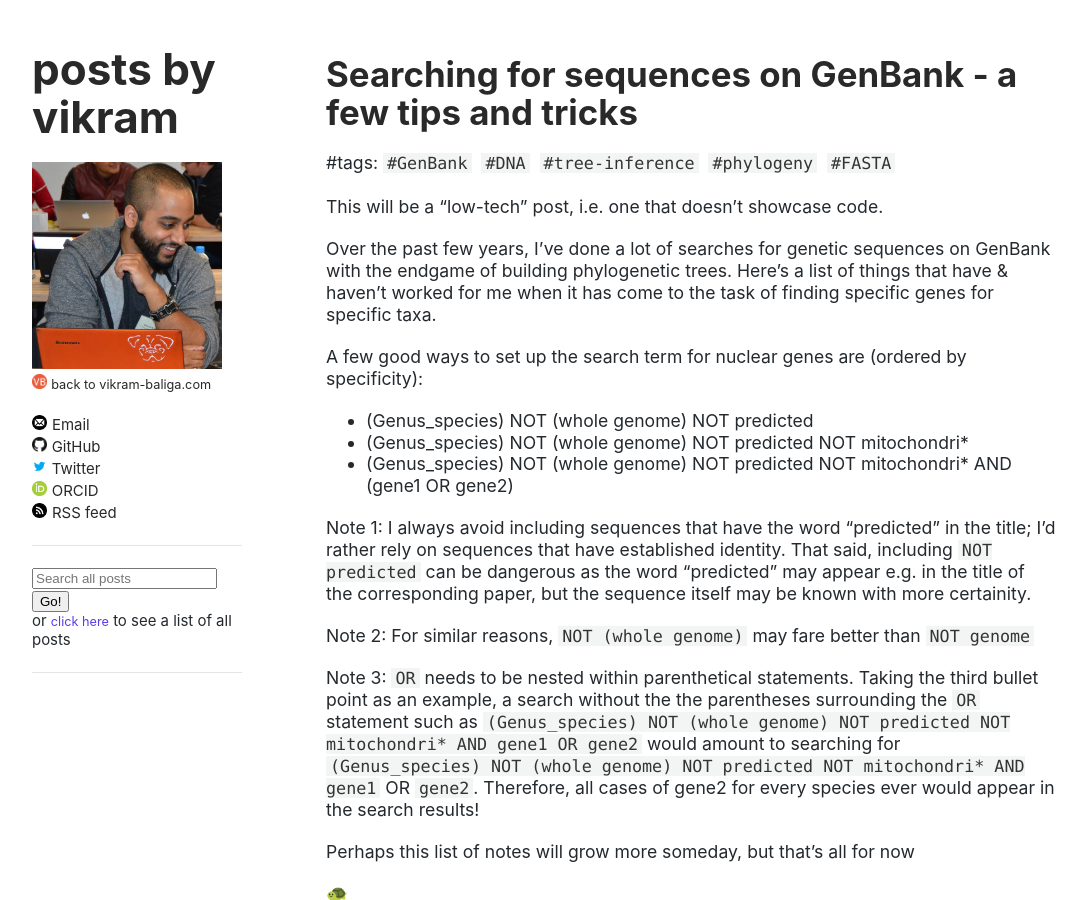
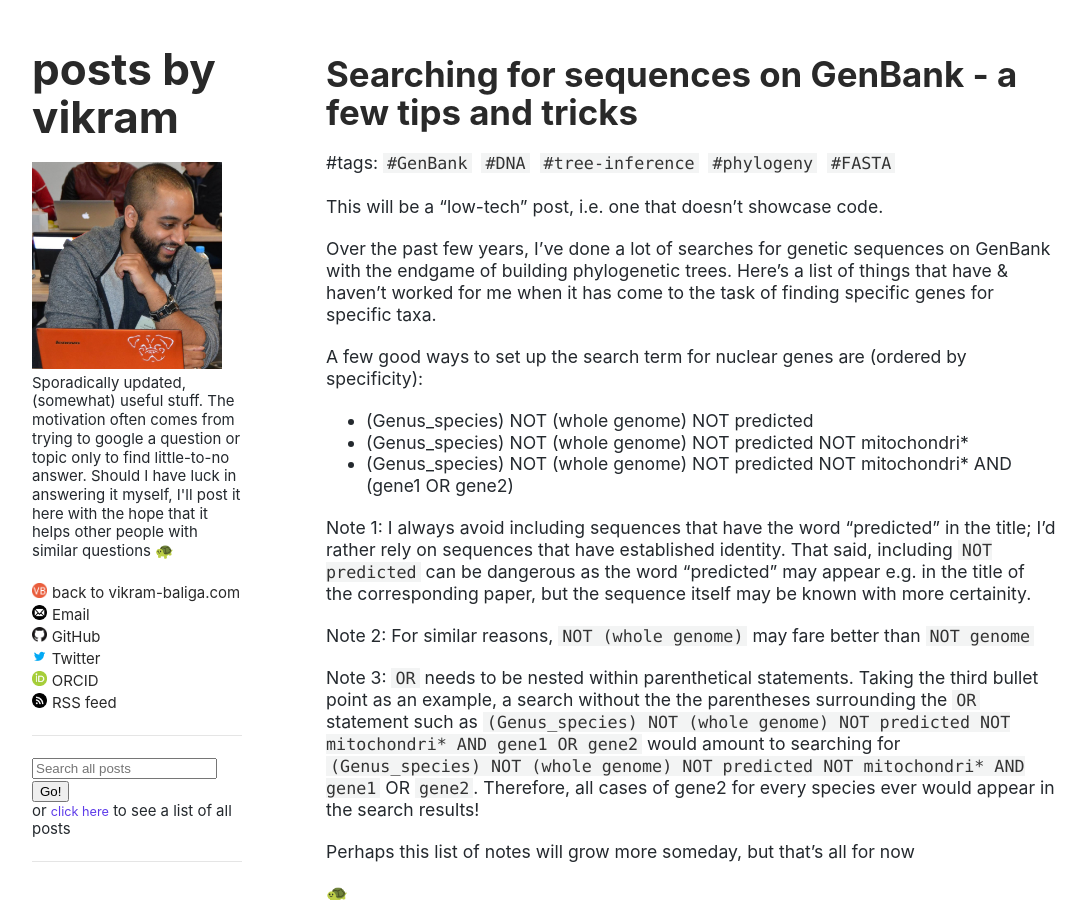
Before and after one commit to vbaliga/vbaliga.github.io, a Jekyll site: the page built from index.html, in a window 1280 px wide and 900 px high. Shown: the whole window, without its empty margins (96-1182 px from the left). Built offline with Jekyll 4.4.1, drawn with Linux system fonts in a browser that asks for light colours; a script that is not in the unit is left out; comment, search, counter and statistics services are not loaded.

Commit message:
fix missing quote in description style

```diff
--- a/_layouts/default.html
+++ b/_layouts/default.html
@@ -18,7 +18,7 @@
 
         <a href="https://vbaliga.github.io/"><img src="/images/vikram_baliga.jpg" style="width:190px; height:207px" title="vikram-baliga" alt="vbaliga.github.io"></a>
 
-        <p style="font-size:0.85em;>Sporadically updated, (somewhat) useful stuff. The motivation often comes from trying to google a question or topic only to find little-to-no answer. Should I have luck in answering it myself, I'll post it here with the hope that it helps other people with similar questions 🐢</p>
+        <p style="font-size:0.85em;">Sporadically updated, (somewhat) useful stuff. The motivation often comes from trying to google a question or topic only to find little-to-no answer. Should I have luck in answering it myself, I'll post it here with the hope that it helps other people with similar questions 🐢</p>
 
         <p class="view" style="margin: 0; padding-top:15; padding-right:15;"><a href="https://www.vikram-baliga.com/"><img src="/images/vb32.png" style="width:15px; height:15px" title="vikram-baliga.com" alt="vikram-baliga.com"></a> <a style="font-size:0.85em;href="https://www.vikram-baliga.com/">back to vikram-baliga.com</a></p>
 
```
